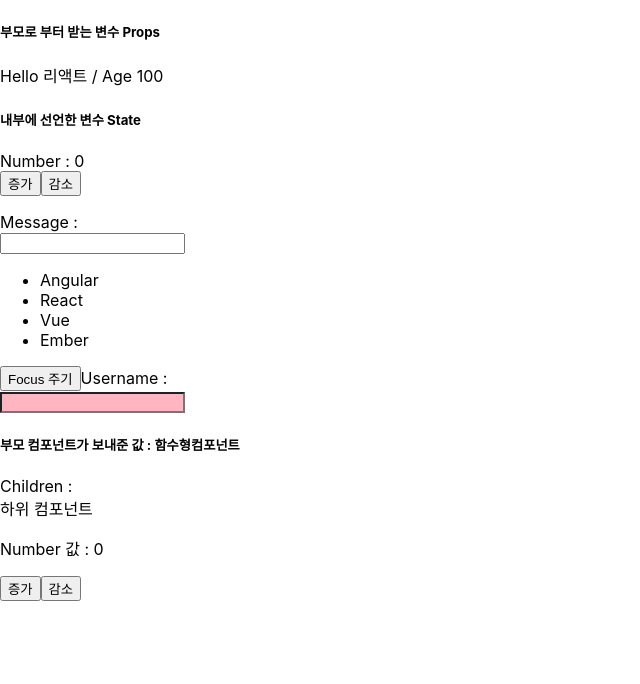
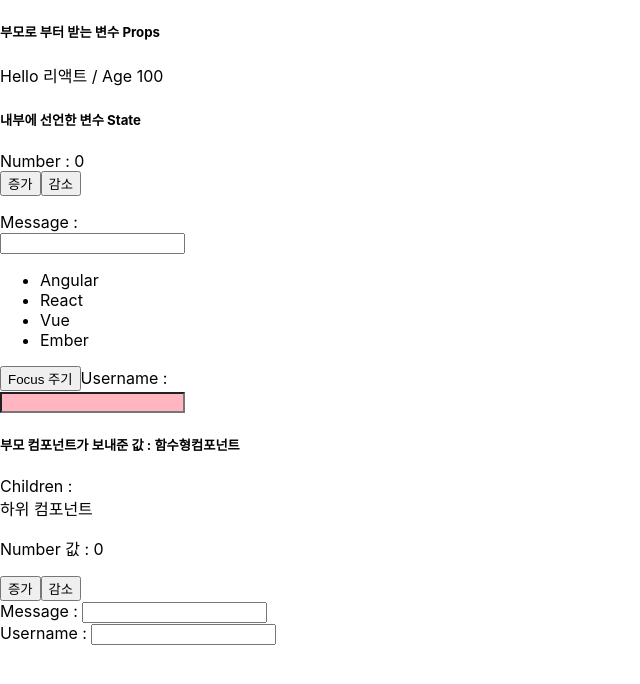
Before and after one commit to vega2k/kosta_reactjs_hello, a React (Create React App) app: page / in a window 1280 px wide. Shown: the top 684 px of the page, without its empty margins (0-640 px from the left). Built offline with nearby package versions, Linux system fonts and the light colour scheme.

Commit message:
setState hook 추가

```diff
--- a/src/components/MyComponentFunc.js
+++ b/src/components/MyComponentFunc.js
@@ -2,6 +2,20 @@ import React, { useState } from 'react';
 
 export const MyComponentFunc = ({name, children}) => {
     const [number, setNumber] = useState(0);
+
+    //useState를 여러개를 사용하는 경우
+    const [inputs, setInputs] = useState({
+        message:'',
+        username:''
+    });
+    const {message, username} = inputs;
+
+    const handleChange = (e) => {
+        setInputs({
+            ...inputs,
+            [e.target.name]: e.target.value
+        });
+    };
 
     return (
         <div>
@@ -9,7 +23,10 @@ export const MyComponentFunc = ({name, children}) => {
             Children : {children}
             <p>Number 값 : {number}</p>
             <button onClick={() => setNumber(number + 1)}>증가</button>
-            <button onClick={() => setNumber(number - 1)}>감소</button>
+            <button onClick={() => setNumber(number - 1)}>감소</button> <br/>
+            Message : <input type="text" name="message" value={message} onChange={handleChange}/><br/>
+            Username : <input type="text" name="username" value={username} onChange={handleChange}/>
+
         </div>
     );
 };
```
